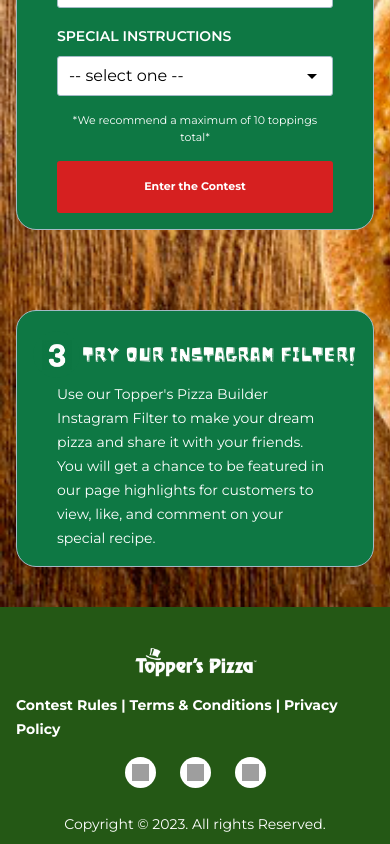
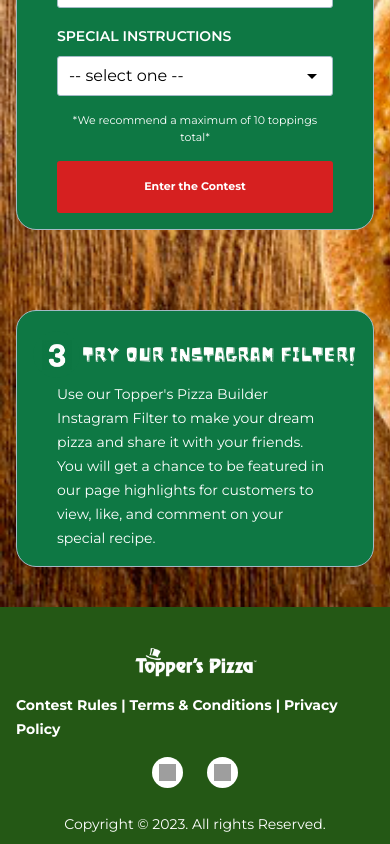
Before and after one commit to PropziGithub/pizza-contest, a React (Vite) app: page / in a window 390 px wide. Shown: the part 1961-2805 px from the top of the page. Built offline with nearby package versions, Linux system fonts and the light colour scheme; grey boxes are pictures that could not be loaded; the HTML template or start-up script is replaced by a standard one.

Commit message:
chore: add links to social icons

```diff
--- a/src/components/Footer.jsx
+++ b/src/components/Footer.jsx
@@ -10,32 +10,35 @@
             <img src={logo} alt="logo" className="h-full" />
           </div>
           <div>
-            <span className="text-[14px] md:text-[18px] text-[#FFFFFF] leading-[1.6px] font-bold cursor-pointer hover:underline">
-              Contest Rules | Terms & Conditions | Privacy Policy
+            <span className="text-[14px] md:text-[18px] text-[#FFFFFF] leading-[1.6px] font-bold">
+              <span className="cursor-pointer hover:underline">Contest Rules</span> | <span className="cursor-pointer hover:underline">Terms & Conditions</span> | <span className="cursor-pointer hover:underline">Privacy Policy</span>
             </span>
           </div>
           <div className="flex space-x-6 mt-2 md:mt-0">
-            <div className="flex justify-center items-center h-[31px] w-[31px] bg-[#FFFFFF] rounded-full cursor-pointer flex-none">
+            <a
+              href="https://www.facebook.com/topperspizzacanada/"
+              target="_blank"
+              rel="noopener noreferrer"
+              className="flex justify-center items-center h-[31px] w-[31px] bg-[#FFFFFF] rounded-full cursor-pointer flex-none"
+            >
               <img
                 className="h-[17px] w-[17px]"
-                src="https://v.fastcdn.co/u/6430ff65/47020280-0-twitter.svg"
-                alt="twitter logo"
+                src="https://cdn-icons-png.flaticon.com/512/160/160154.png"
+                alt="facebook logo"
               />
-            </div>
-            <div className="flex justify-center items-center h-[31px] w-[31px] bg-[#FFFFFF] rounded-full cursor-pointer flex-none">
+            </a>
+            <a
+              href="https://www.instagram.com/topperspizzacanada/"
+              target="_blank"
+              rel="noopener noreferrer"
+              className="flex justify-center items-center h-[31px] w-[31px] bg-[#FFFFFF] rounded-full cursor-pointer flex-none"
+            >
               <img
                 className="h-[17px] w-[17px]"
                 src="https://v.fastcdn.co/u/6430ff65/47019940-0-instagram.svg"
                 alt="instagram logo"
               />
-            </div>
-            <div className="flex justify-center items-center h-[31px] w-[31px] bg-[#FFFFFF] rounded-full cursor-pointer flex-none">
-              <img
-                className="h-[17px] w-[17px]"
-                src="https://v.fastcdn.co/u/6430ff65/47019880-0-linkedin.svg"
-                alt="linkedin logo"
-              />
-            </div>
+            </a>
           </div>
         </div>
         <p className="mt-6 text-center text-sm text-[#FFFFFF] md:mt-0">
```
